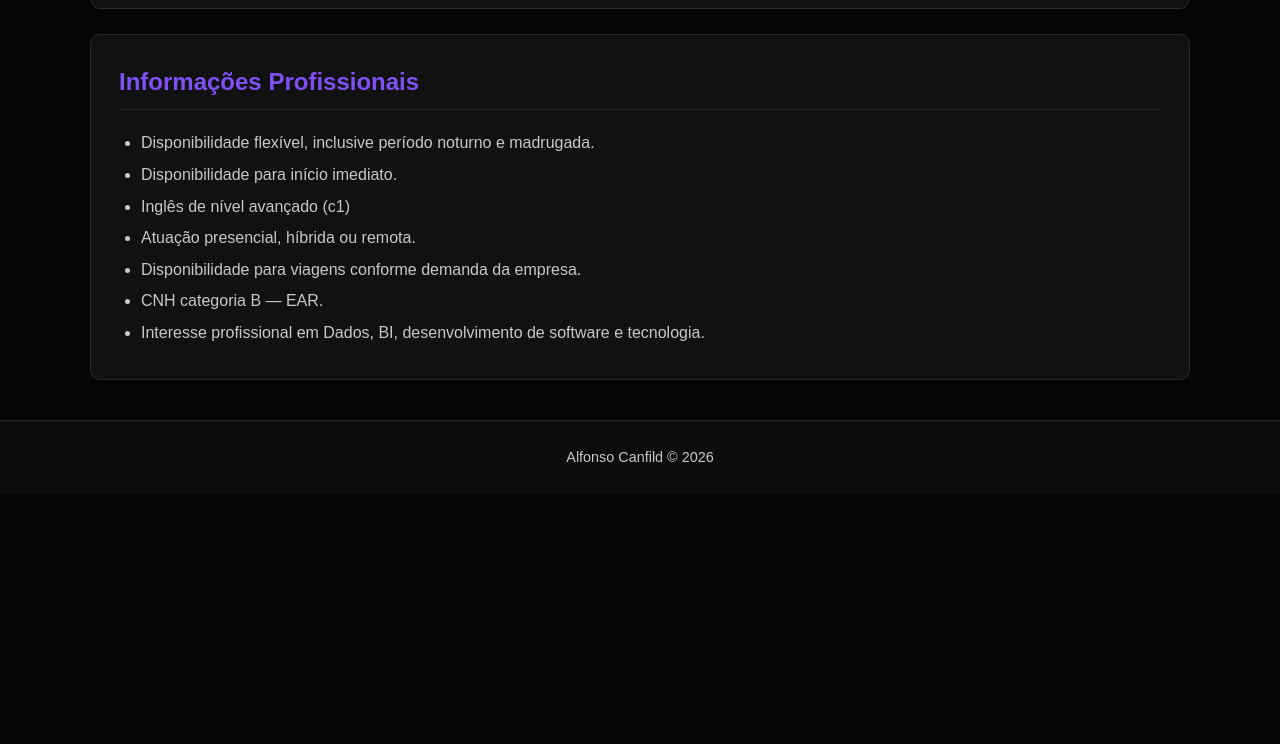
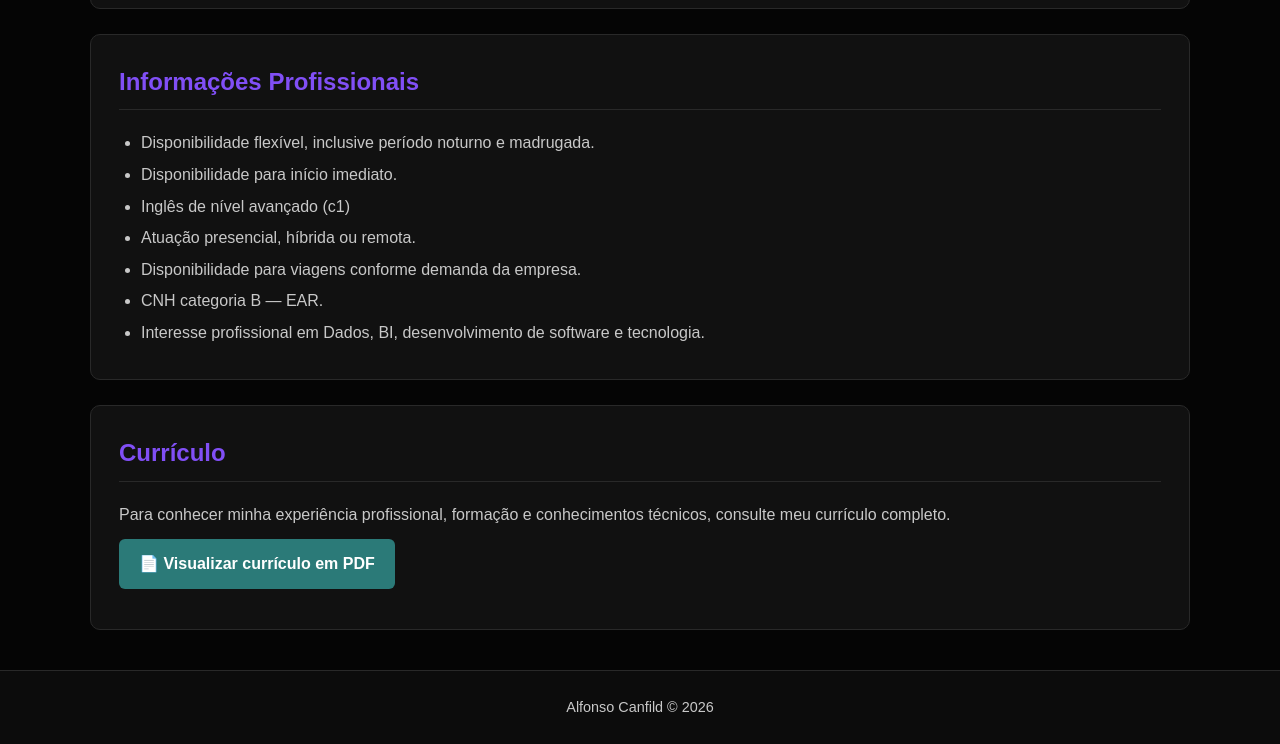
Before and after one commit to AlfonsoCanfild/websiteCurrriculo, a plain HTML site: page contato.html in a window 1280 px wide. Shown: the part 999-1743 px from the top of the page. Before the commit the page ends 1494 px from the top, so only its background shows below. Drawn offline with Linux system fonts and the light colour scheme.

Commit message:
adição do arquivo em PDF e foto de perfil alterada

```diff
--- a/contato.html
+++ b/contato.html
@@ -84,6 +84,15 @@
 
         </section>
 
+        <section>
+
+            <h2>Currículo</h2>
+            <p> Para conhecer minha experiência profissional, formação e conhecimentos técnicos, consulte meu currículo completo. </p> <p>
+                <a href="imagens\Curriculo_Alfonso_Canfild.pdf" target="_blank" class="btn-curriculo"> 📄 Visualizar currículo em PDF </a>
+            </p>
+
+        </section>
+
     </main>
 
     <footer>
--- a/style.css
+++ b/style.css
@@ -213,6 +213,21 @@ footer p {
     font-size: 0.9rem;
 }
 
+.btn-curriculo {
+    display: inline-block;
+    padding: 12px 20px;
+    background-color: #2b7a78;
+    color: white;
+    text-decoration: none;
+    border-radius: 6px;
+    font-weight: bold;
+    transition: 0.3s;
+}
+
+.btn-curriculo:hover {
+    opacity: 0.85;
+}
+
 @media (max-width: 700px) {
 
     header h1 {
```
Also changed, not shown: index.html (+1 -1 lines), imagens/foto_Alf.jpeg (added), 1 other file.
